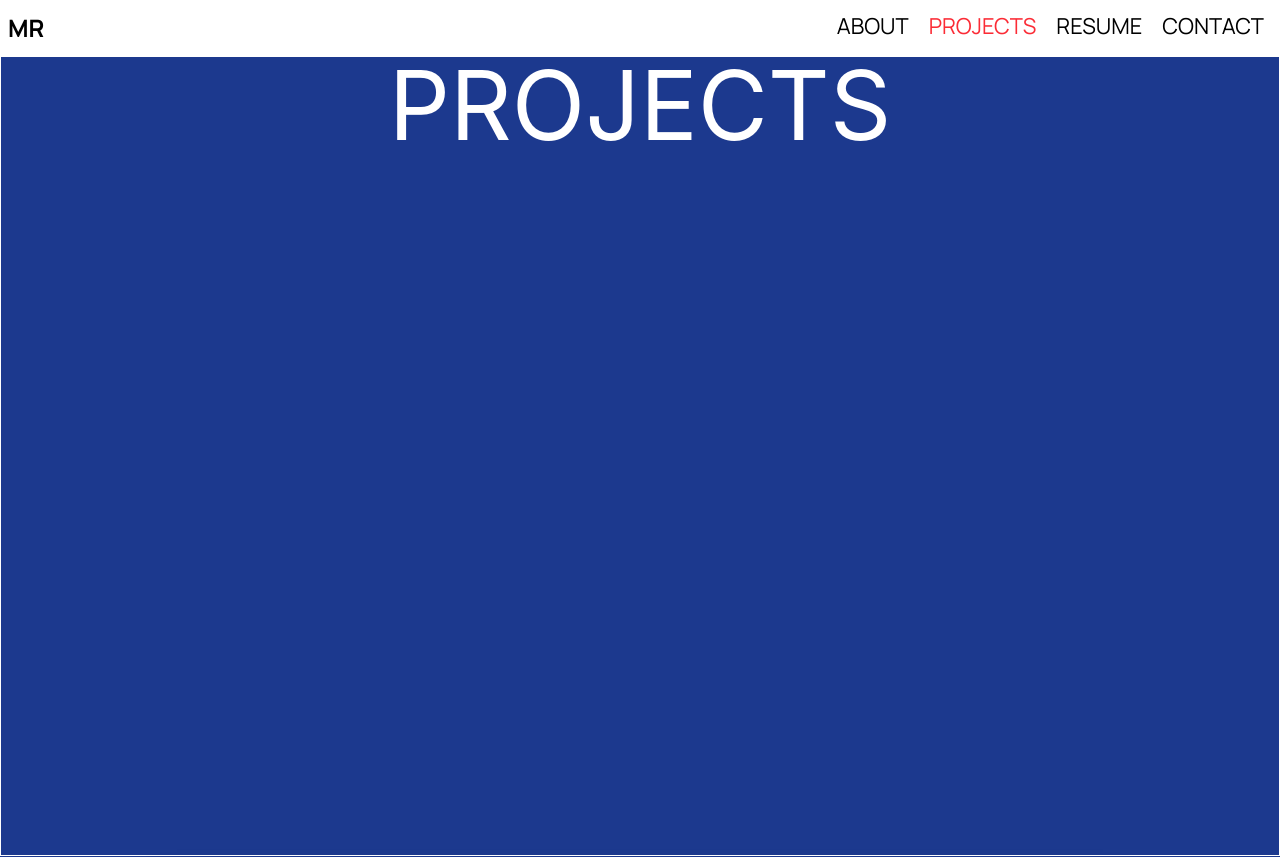
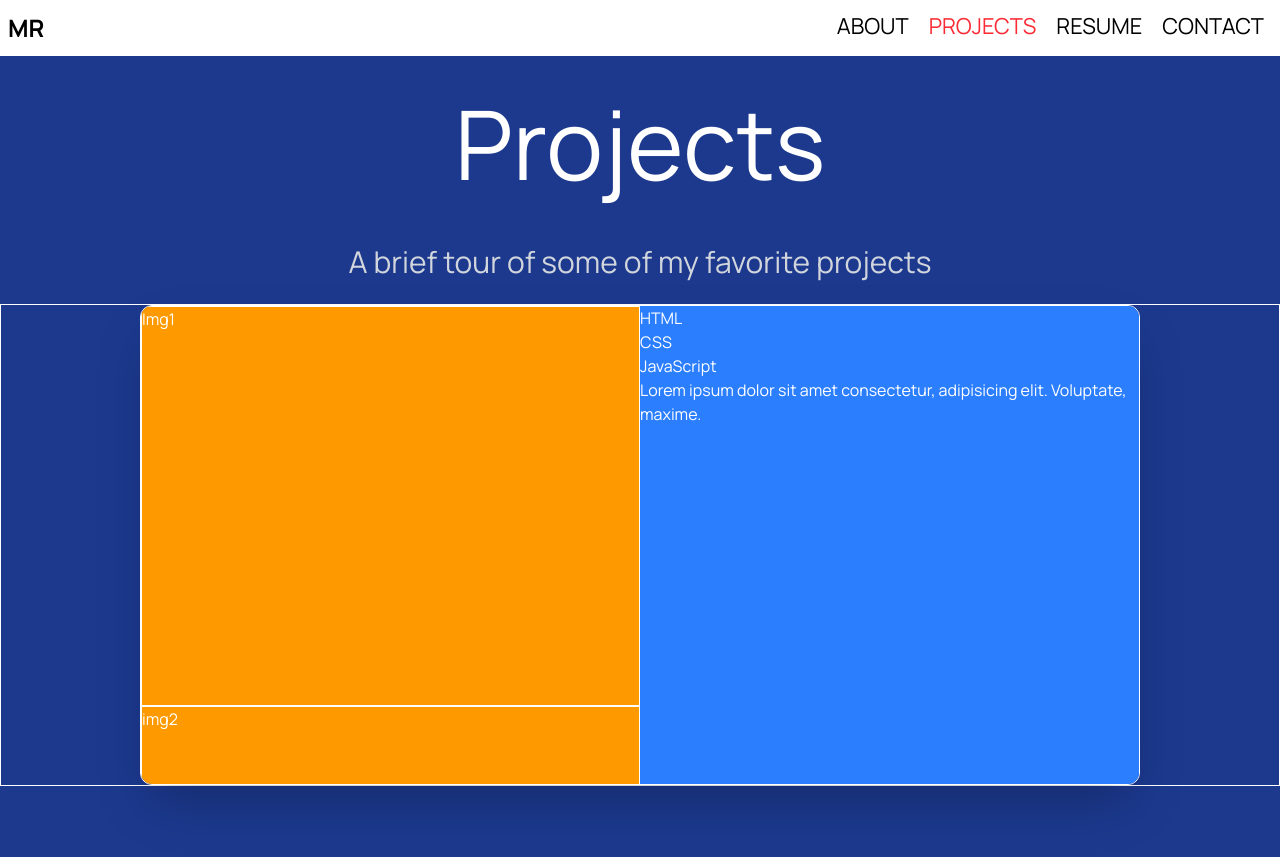
Before and after one commit to matthewrichards234/Personal_Website, a React (Vite) app: page /projects in a window 1280 px wide. Shown: the top 857 px of the page. Built offline with nearby package versions, Linux system fonts and the light colour scheme.

Commit message:
style project views headers.

```diff
--- a/src/components/Projects.tsx
+++ b/src/components/Projects.tsx
@@ -5,17 +5,20 @@ const Projects = () => {
     <div
       className="bg-blue-900
                     text-white
-                    min-h-screen"
+                    min-h-screen
+                    font-manrope"
     >
       <h1
         className="text-8xl
                       text-center
-                      border
-                      h-screen
-                      w-screen"
+                      p-10
+                      "
       >
-        PROJECTS
+        Projects
       </h1>
+      <h2 className="text-3xl text-center text-gray-300 p-3">
+        A brief tour of some of my favorite projects
+      </h2>
       <div
         className="flex
         flex-col
```
